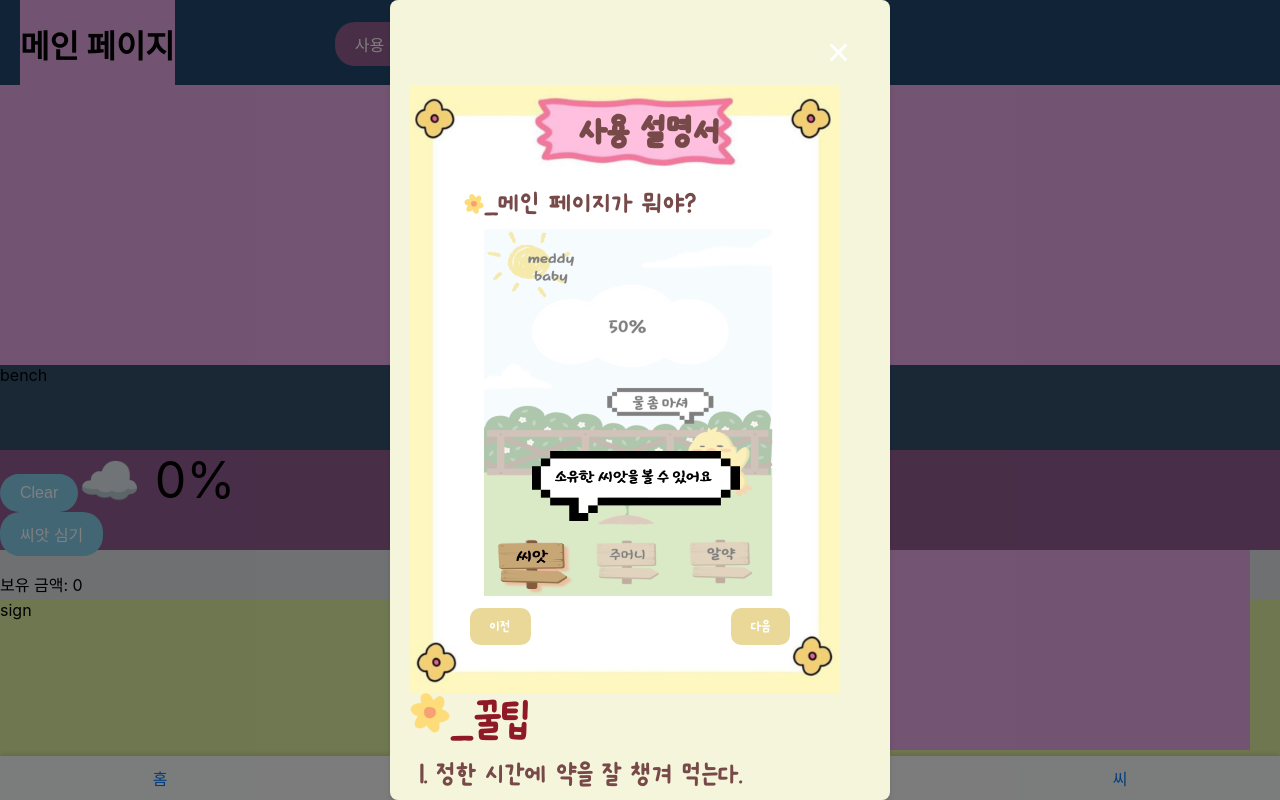
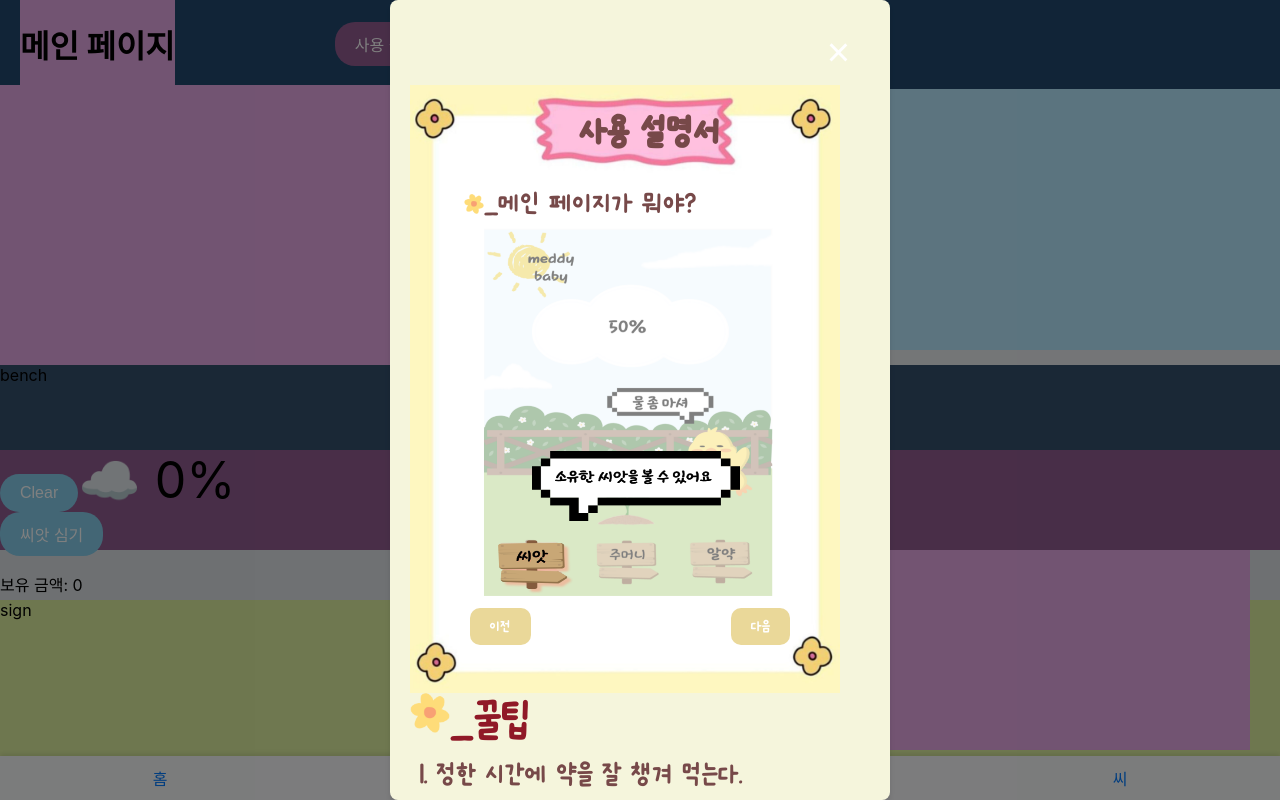
Before and after one commit to luminous037/OSS_project, a React (Create React App) app in the folder client/: page /Main in a window 1280 px wide. Built offline with nearby package versions, Linux system fonts and the light colour scheme.

Commit message:
[Feature]아침과 밤 시간에 따라 배경 색이 변하도록 css 구현

```diff
--- a/client/src/components/mainPage/Main.css
+++ b/client/src/components/mainPage/Main.css
@@ -3,18 +3,26 @@
   flex-direction: column;
   height: 100vh; /* 전체 화면 높이 */
   overflow-y: scroll; /* 섹션 내용이 넘칠 경우 스크롤 생성 */
-
+  transition: background-color 0.5s ease;
 }
 
 /*화면 상단 요소*/
 .mainpage-top-container {
-  background-color: #f8f9fa;
+  background-color: #2b6096;
   display: flex;
   justify-content: left;
   align-items: center;
   flex-direction: row; /* 내용 가로 정렬 */
   height: 70vh; /* 각 섹션의 높이를 화면 높이의 50%로 설정 */
+  width: 50%;
+}
 
+.morning-background {
+  background-color: #B8E9FF; /* 아침 색상 */
+}
+
+.night-background {
+  background-color: #000000; /* 밤 색상 */
 }
 
 .logo-modal-container{
```
